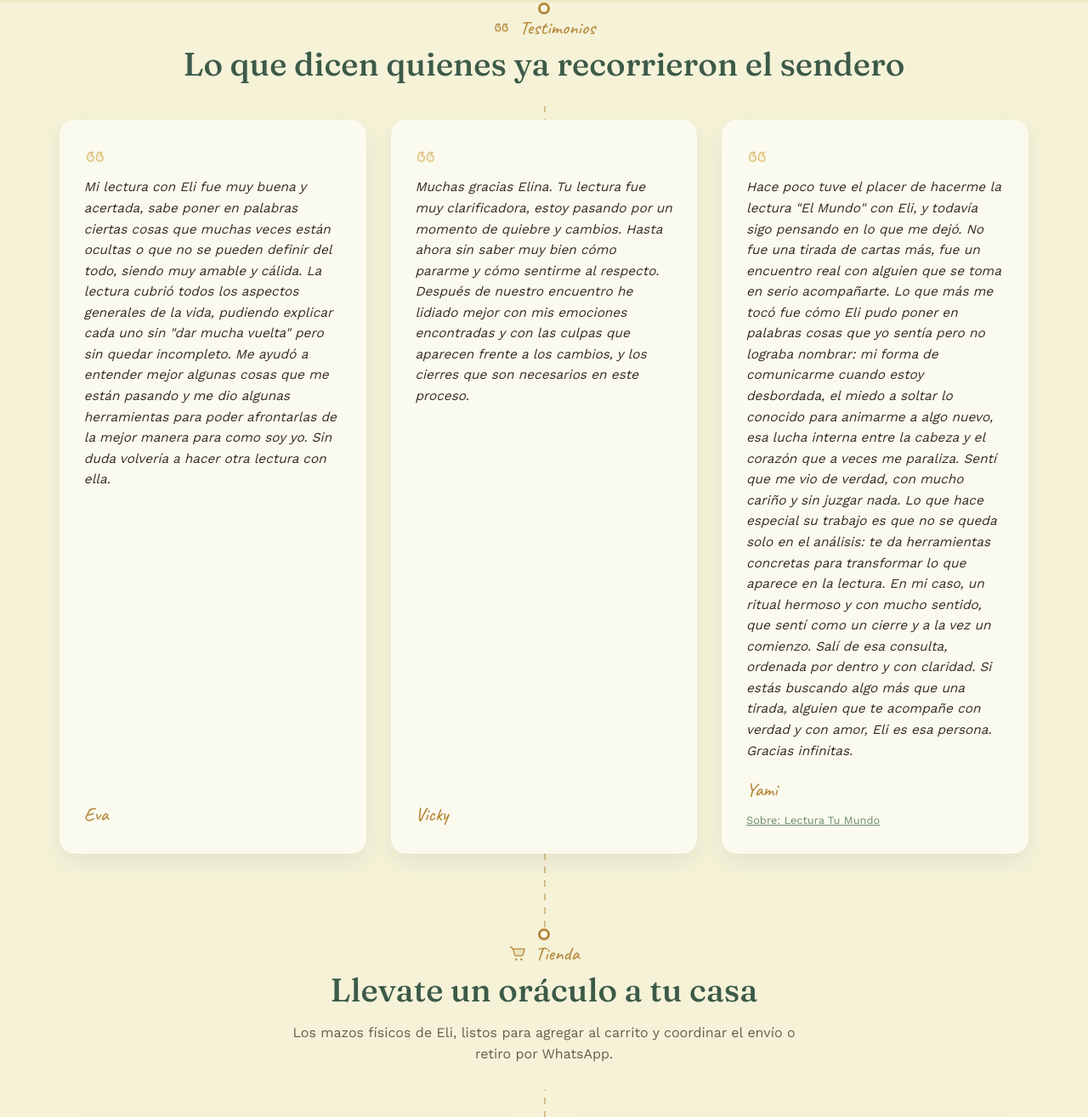
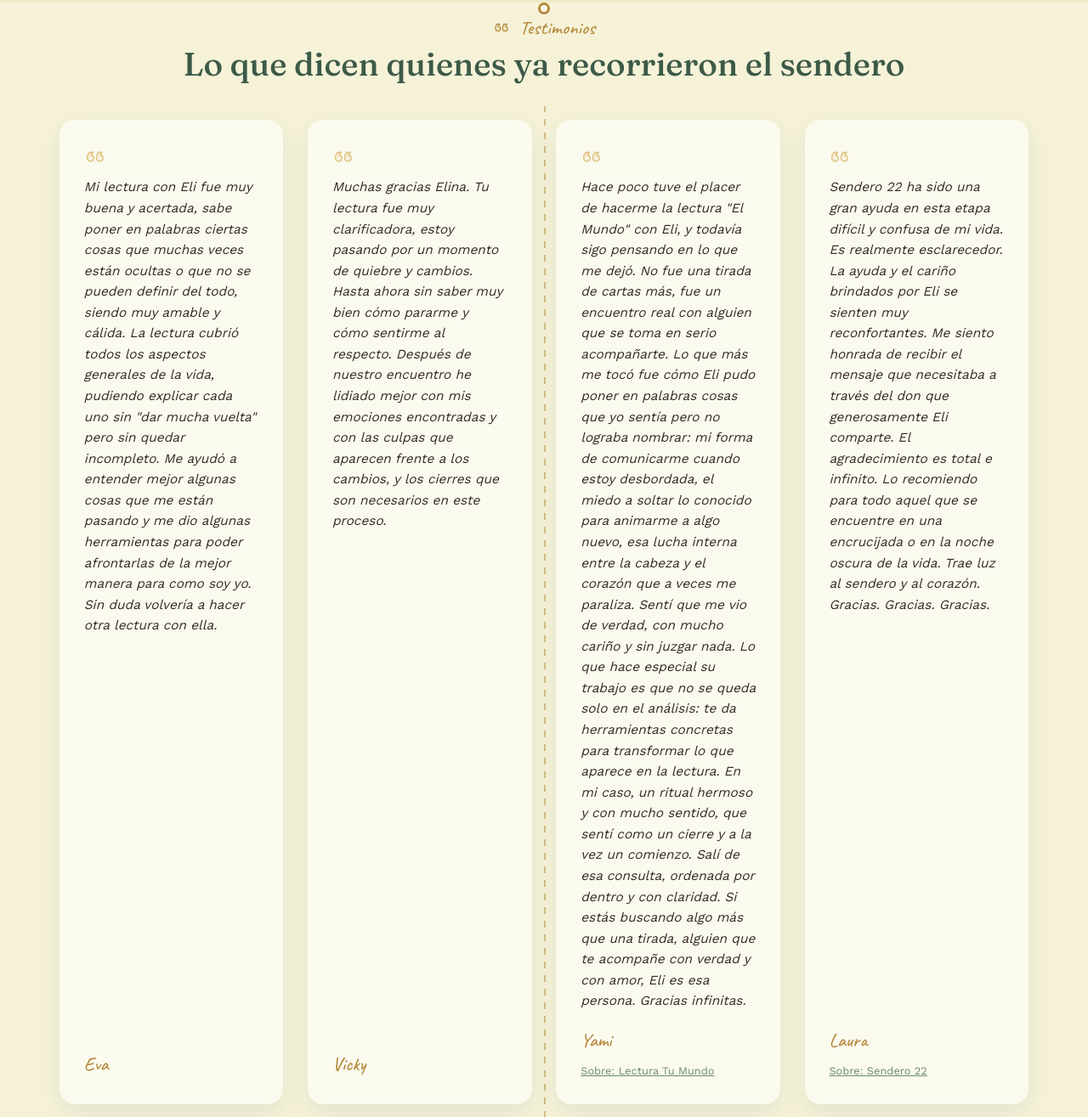
Before and after one commit to lauraauy/eli-vannelli-sitio, a website: page docs/index.html in a window 1280 px wide. Shown: the part 7265-8580 px from the top of the page at 85% size. Drawn offline with nearby package versions, Linux system fonts and the light colour scheme.

Commit message:
testimonio laura

```diff
--- a/data/testimonios.json
+++ b/data/testimonios.json
@@ -11,5 +11,10 @@
     "nombre": "Yami",
     "texto": "Hace poco tuve el placer de hacerme la lectura \"El Mundo\" con Eli, y todavía sigo pensando en lo que me dejó. No fue una tirada de cartas más, fue un encuentro real con alguien que se toma en serio acompañarte. Lo que más me tocó fue cómo Eli pudo poner en palabras cosas que yo sentía pero no lograba nombrar: mi forma de comunicarme cuando estoy desbordada, el miedo a soltar lo conocido para animarme a algo nuevo, esa lucha interna entre la cabeza y el corazón que a veces me paraliza. Sentí que me vio de verdad, con mucho cariño y sin juzgar nada. Lo que hace especial su trabajo es que no se queda solo en el análisis: te da herramientas concretas para transformar lo que aparece en la lectura. En mi caso, un ritual hermoso y con mucho sentido, que sentí como un cierre y a la vez un comienzo. Salí de esa consulta, ordenada por dentro y con claridad. Si estás buscando algo más que una tirada, alguien que te acompañe con verdad y con amor, Eli es esa persona. Gracias infinitas.",
     "sobre": "lectura-tu-mundo"
+  },
+  {
+    "nombre": "Laura",
+    "texto": "Sendero 22 ha sido una gran ayuda en esta etapa difícil y confusa de mi vida. Es realmente esclarecedor. La ayuda y el cariño brindados por Eli se sienten muy reconfortantes. Me siento honrada de recibir el mensaje que necesitaba a través del don que generosamente Eli comparte. El agradecimiento es total e infinito. Lo recomiendo para todo aquel que se encuentre en una encrucijada o en la noche oscura de la vida. Trae luz al sendero y al corazón. Gracias. Gracias. Gracias.",
+    "sobre": "sendero-22"
   }
 ]
--- a/docs/index.html
+++ b/docs/index.html
@@ -290,6 +290,13 @@
       <p class="testimonial-name">Yami</p>
       <a class="testimonial-ref" href="llaves/lectura-tu-mundo/index.html">Sobre: Lectura Tu Mundo</a>
     </article>
+
+    <article class="testimonial-card reveal">
+      <svg class="icon-inline" viewBox="0 0 24 24" aria-hidden="true"><path d="M5 8c-1.5 1.6-2 3.3-2 5 0 2.2 1.5 3.6 3.4 3.6 1.7 0 3-1.3 3-3 0-1.6-1.1-2.8-2.6-2.9.2-1 .8-2 1.9-2.9L5 8Z" fill="currentColor" fill-opacity="0.16" stroke="currentColor" stroke-width="1.3" stroke-linejoin="round"/><path d="M14 8c-1.5 1.6-2 3.3-2 5 0 2.2 1.5 3.6 3.4 3.6 1.7 0 3-1.3 3-3 0-1.6-1.1-2.8-2.6-2.9.2-1 .8-2 1.9-2.9L14 8Z" fill="currentColor" fill-opacity="0.16" stroke="currentColor" stroke-width="1.3" stroke-linejoin="round"/></svg>
+      <p class="testimonial-text">Sendero 22 ha sido una gran ayuda en esta etapa difícil y confusa de mi vida. Es realmente esclarecedor. La ayuda y el cariño brindados por Eli se sienten muy reconfortantes. Me siento honrada de recibir el mensaje que necesitaba a través del don que generosamente Eli comparte. El agradecimiento es total e infinito. Lo recomiendo para todo aquel que se encuentre en una encrucijada o en la noche oscura de la vida. Trae luz al sendero y al corazón. Gracias. Gracias. Gracias.</p>
+      <p class="testimonial-name">Laura</p>
+      <a class="testimonial-ref" href="llaves/sendero-22/index.html">Sobre: Sendero 22</a>
+    </article>
       </div>
     </div>
   </section>
```
